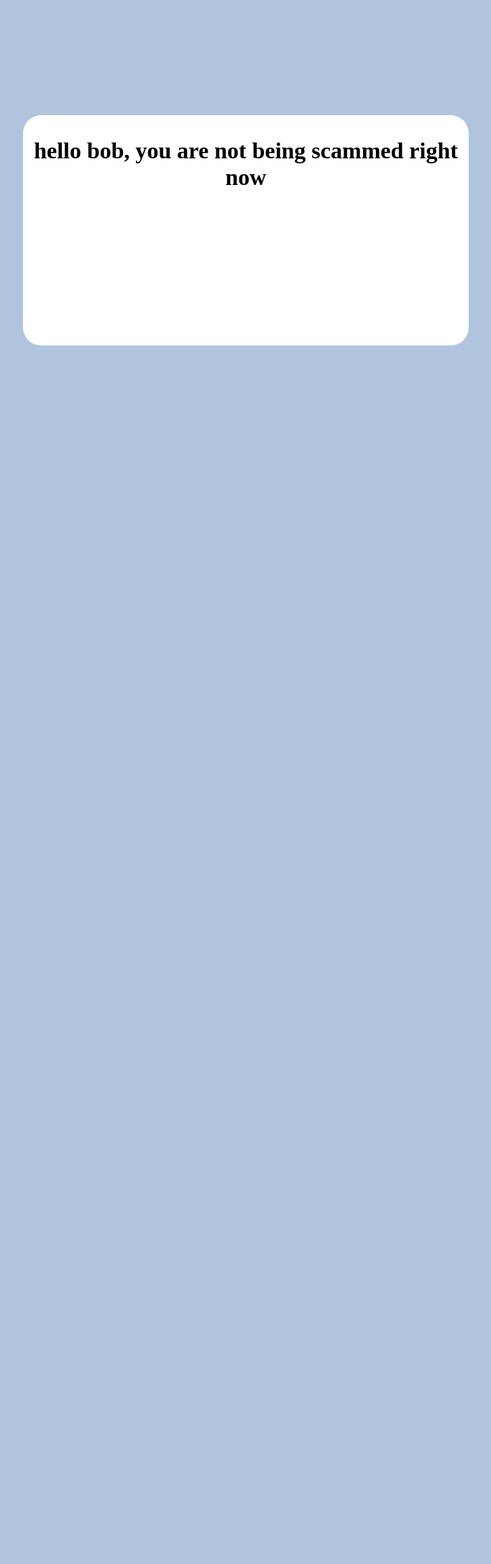
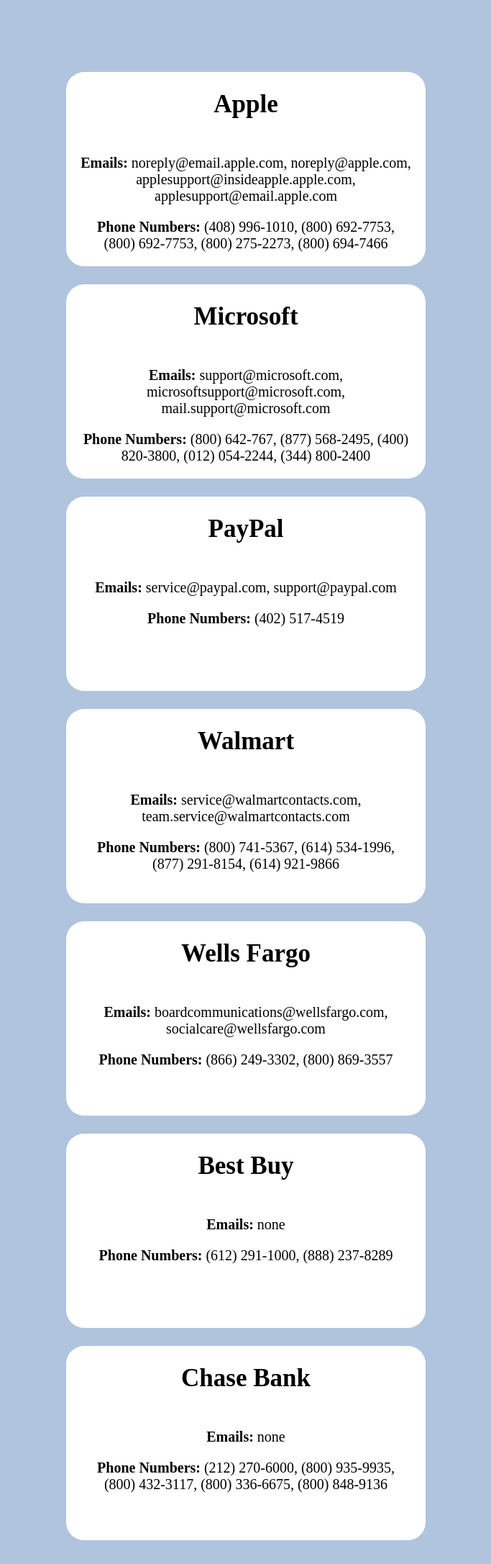
Before and after one commit to AndersonCodingClub/PhishNet, a Flask app: page / in a window 1280 px wide. Shown: the part 205-2378 px from the top of the page at 72% size, without its empty margins (298-981 px from the left). Before the commit the page ends 685 px from the top, so only its background shows below. Run offline with Flask 3, Linux system fonts and the light colour scheme.

Commit message:
Added working search tiles

```diff
--- a/app.py
+++ b/app.py
@@ -1,11 +1,13 @@
-from search import get_tile_information, get_input_type, search_for_information
+from search import get_tile_information, get_input_type, search_for_information, get_all_tile_information
 from flask import Flask, render_template, request, session, redirect
 
 app = Flask(__name__)
 
 @app.route('/')
 def index():
-    return render_template('index.html')
+    tiles = get_all_tile_information()
+
+    return render_template('index.html', tiles=tiles)
 
 @app.route('/search')
 def search():
@@ -18,8 +20,10 @@
     if search_result:
         tiles = [get_tile_information(input_type=input_type, search_tuple=search_result)]
     else:
-        return []
-    return str(tiles)
+        tiles = []
+    return render_template('index.html', tiles=tiles, is_search=True, results_found=len(tiles) > 0, query=search_term,
+                           input_type=input_type)
+
 
 if __name__ == '__main__':
     app.run(host='0.0.0.0', port=3000, debug=True)
--- a/data/apple.txt
+++ b/data/apple.txt
@@ -1,3 +1,3 @@
 name: Apple
-emails: appstore@new.itunes.com,news@insideapple.apple.com,noreply@email.apple.com,noreply@apple.com,applesupport@insideapple.apple.com,applesupport@email.apple.com
-numbers: 4089961010,8006927753,8006927753,8002752273,8006947466,4089744224,6692189647
+emails: noreply@email.apple.com,noreply@apple.com,applesupport@insideapple.apple.com,applesupport@email.apple.com
+numbers: 4089961010,8006927753,8006927753,8002752273,8006947466
--- a/data/paypal.txt
+++ b/data/paypal.txt
@@ -1,3 +1,3 @@
 name: PayPal
 emails: service@paypal.com,support@paypal.com
-number: 4025174519
+numbers: 4025174519
--- a/search.py
+++ b/search.py
@@ -11,7 +11,7 @@
     """
     emails = {}
     phone_numbers = {}
-    files = [file for file in os.listdir('data') if file.endswith('.txt')]
+    files = sorted([file for file in os.listdir('data') if file.endswith('.txt')])
     for file in files:
         with open(os.path.join('data', file), 'r') as f:
             content = f.read()
@@ -44,6 +44,18 @@
     with open(os.path.join('data', unformatted_company_name+'.txt'), 'r') as f:
         content = f.read()
     return content.split('\n')[0].split('name: ')[-1]
+
+def _get_formatted_phone_number(phone_number: str) -> str:
+    """Add dashes to phone number for readability
+
+    Args:
+        phone_number (str): Unformatted phone number
+
+    Returns:
+        str: Phone number with dashes inserted
+    """
+    phone_number = '(' + phone_number[:3] + ') ' + phone_number[3:6] + '-' + phone_number[6:]
+    return phone_number
 
 def _find_match(input_string: str, search_dict: Dict) -> Tuple:
     """Helper function to search through dictionary for a given string
@@ -88,11 +100,8 @@
         email = email.lower()
         return _find_match(input_string=email, search_dict=emails)
     elif phone_number:
-        formatted_phone_number = phone_number.translate(str.maketrans('', '', string.punctuation))
-        formatted_phone_number = phone_number.replace(' ', '')
-        if len(formatted_phone_number) > 10:
-            # Catch when number with format 1-###-###-#### is entered by removing the leading 1
-            formatted_phone_number = formatted_phone_number[(len(formatted_phone_number) - 10):]
+        formatted_phone_number = phone_number.replace('-', '').replace('-', '').replace('(', '').replace(')', '')
+        formatted_phone_number = formatted_phone_number.replace(' ', '')
         return _find_match(input_string=formatted_phone_number, search_dict=phone_numbers)
 
 def get_all_tile_information() -> List[Dict]:
@@ -105,10 +114,17 @@
     full_email_dict, full_phone_number_dict = _get_data()
     for key in full_email_dict.keys():
         emails = full_email_dict[key]
-        phone_numbers = full_phone_number_dict[key]
+        phone_numbers = [_get_formatted_phone_number(phone_number) for phone_number in full_phone_number_dict[key]]
         formatted_name = _get_full_company_name(key)
 
-        tiles.append({'name': formatted_name, 'emails': ', '.join(emails), 'phone_numbers': ', '.join(phone_numbers)})
+        formatted_email_string = ', '.join(emails)
+        formatted_phone_string = ', '.join(phone_numbers)
+        if formatted_email_string == '':
+            formatted_email_string = 'none'
+        if formatted_phone_string == '':
+            formatted_phone_string = 'none'
+
+        tiles.append({'name': formatted_name, 'emails': formatted_email_string, 'phone_numbers': formatted_phone_string})
 
     return tiles
 
@@ -125,7 +141,7 @@
     company_name, index = search_tuple
 
     full_email_dict, full_phone_number_dict = _get_data()
-    emails, phone_numbers = full_email_dict[company_name], full_phone_number_dict[company_name]
+    emails, phone_numbers = full_email_dict[company_name], [_get_formatted_phone_number(phone_number) for phone_number in full_phone_number_dict[company_name]]
     if input_type == 'email':
         emails[index] = f'<mark>{emails[index]}</mark>'
     else:
--- a/static/index.css
+++ b/static/index.css
@@ -1,12 +1,12 @@
+body {
+    background-color: lightsteelblue;
+    z-index: -30;
+}
+
 .header {
     text-align: center;
     margin-bottom: 200px;
     font-size: 32px;
-}
-
-body {
-    background-color: lightsteelblue;
-    z-index: -30;
 }
 
 .search {
@@ -19,20 +19,64 @@
     border-color: black;
 }
 
+#result-description-container {
+    position: absolute;
+    top: 30%;
+    margin-left: 50%;
+    transform: translateX(-50%);
+}
+
+.result-description {
+    font-size: 30px;
+    font-weight: 600;
+}
+
 #box-container {
     display: flex;
+    flex-direction: column;
     justify-content: center;
-    margin-top: -40px;
-
+    align-items: center;
+    margin-top: 0px;
 }
 
 .box {
-    width: 600px;
-    height: 300px;
+    width: 460px;
+    height: 250px;
     background-color: white;
     border-radius: 25px;
     text-align: center;
-    margin-bottom: 100px;
+    margin-bottom: 25px;
     padding: 10px;
+    padding-left: 20px;
+    padding-right: 20px;
     border-color: black;
+    transition: all .2s ease-in-out;
 }
+
+.box:hover {
+    transform: scale(1.05);
+}
+
+.company-name-container {
+    margin-top: -20px;
+}
+
+.company-name {
+    font-weight: 600;
+    font-size: 35px;
+    color: black;
+}
+
+.information-container {
+    margin-top: 50px;
+    font-size: 20px;
+}
+
+.menu-a-tag {
+    all: unset;
+}
+
+.menu-a-tag:hover {
+    cursor: pointer;
+    opacity: 0.6;
+}
--- a/templates/index.html
+++ b/templates/index.html
@@ -9,15 +9,44 @@
     </head>
     <body>
         <div class="header">
-            <h1> PhishNet </h1>
+            <a href="/" class="menu-a-tag"><h1>PhishNet</h1></a>
             <form action='/search'>
-                <input name="search-input" class="search" type="text" placeholder="Enter an email or phone number..." autocomplete="off">
+                <input name="search-input" class="search" type="text" placeholder="Enter an email or phone number..." autocomplete="off" value={{ query }}>
             </form>
         </div>
+        {% if is_search %}
+            <div id="result-description-container">
+                {% if results_found %}
+                    {% if input_type == "email" %}
+                        <p class="result-description">Matching support email found! </p>
+                    {% else%}
+                        <p class="result-description">Matching support phone number found! </p>
+                    {% endif %}
+                {% else %}
+                    {% if input_type == "email" %}
+                        <p class="result-description">No matching support emails found. Be careful!</p>
+                    {% else%}
+                        <p class="result-description">No matching support phone numbers found. Be careful!</p>
+                    {% endif %}
+                {% endif %}
+            </div>
+        {% endif %}
+        {% if is_search %}
         <div id="box-container">
-            <div class="box">
-                <h1> hello bob, you are not being scammed right now </h1>
-            </div>
+        {% else %}
+        <div id="box-container" style="margin-top: -100px;">
+        {% endif %}
+            {% for tile in tiles %}
+                <div class="box">
+                    <div class="company-name-container">
+                        <p class="company-name">{{ tile.name }}</p>
+                    </div>
+                    <div class="information-container">
+                        <p><b>Emails:</b> {{ tile.emails | safe }}</p>
+                        <p><b>Phone Numbers:</b> {{ tile.phone_numbers | safe }}</p>
+                    </div>
+                </div>
+            {% endfor %}
         </div>
     </body>
 </html>
```
Also changed, not shown: data/z_bestbuy.txt (renamed from data/bestbuy.txt), data/z_chasebank.txt (renamed from data/chasebank.txt).
